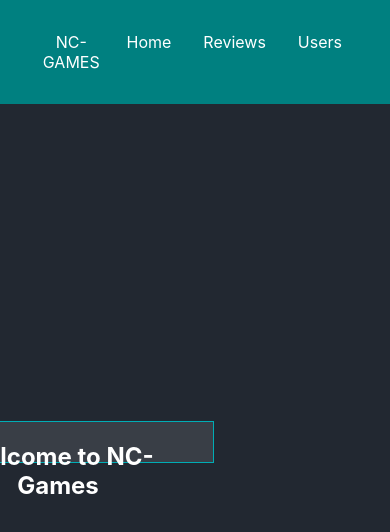
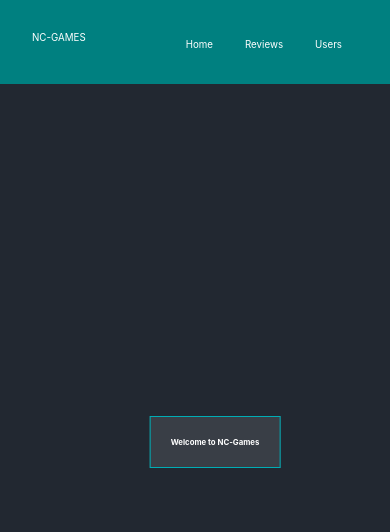
Before and after one commit to musaissa15/front-end-nc-games-musa, a React (Create React App) app: page / in a window 390 px wide. Shown: the top 532 px of the page. Built offline with nearby package versions, Linux system fonts and the light colour scheme.

Commit message:
style home welcome message

```diff
--- a/src/components/Home/Home.css
+++ b/src/components/Home/Home.css
@@ -13,7 +13,7 @@
 		top: 50%;
 		left: 50%;
 		transform: translate(-50%, -50%);
-
+    font-size: 3vw;
 }
 
 body{
@@ -22,8 +22,8 @@ body{
 
 
 @media only screen and (max-width: 600px) {
-    .welcome-message{
-  justify-content: center;
+ .welcome-message{
+    justify-content: center;
     display: inline-block;
     color: white;
     background-color: #393e46;
@@ -32,8 +32,10 @@ body{
     border-style: initial;
     border: 1px solid;
     border-color: #00adb5;
-    position: absolute;
-    left: 38px;
-    bottom: 12cm;
+   position: absolute;
+		top: 50%;
+		left: 50%;
+		transform: translate(-50%, -50%);
+    font-size: 2vw;
 }
 }
--- a/src/components/MainNav/MainNav.css
+++ b/src/components/MainNav/MainNav.css
@@ -1,10 +1,6 @@
 .nav-links{
 background-color: teal;
-    /* position: absolute;
-		top: 5%;
-		right: 5%;
-		transform: translate(-5%, -5%);
-         */
+
     display: flex;
     justify-content: space-between;
     padding: 2rem;
@@ -22,3 +18,18 @@ background-color: teal;
 padding: 1rem;
 color: white;
 }
+
+@media only screen and (max-width: 600px) {
+   .pages{
+padding: 1rem;
+color: white;
+font-size: 2.5vw;
+}
+
+.nav-brand{
+    color: white;
+    font-size: 2.5vw;
+
+}
+
+}
```
